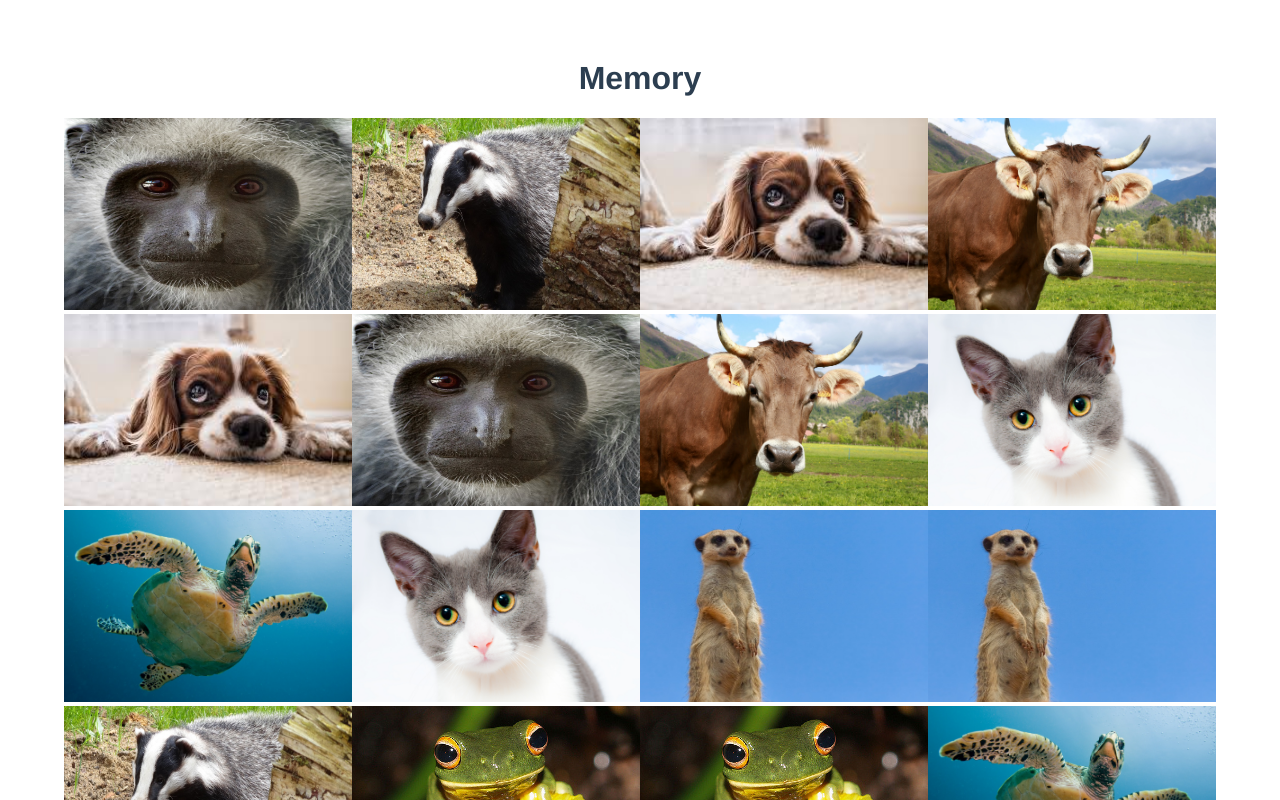
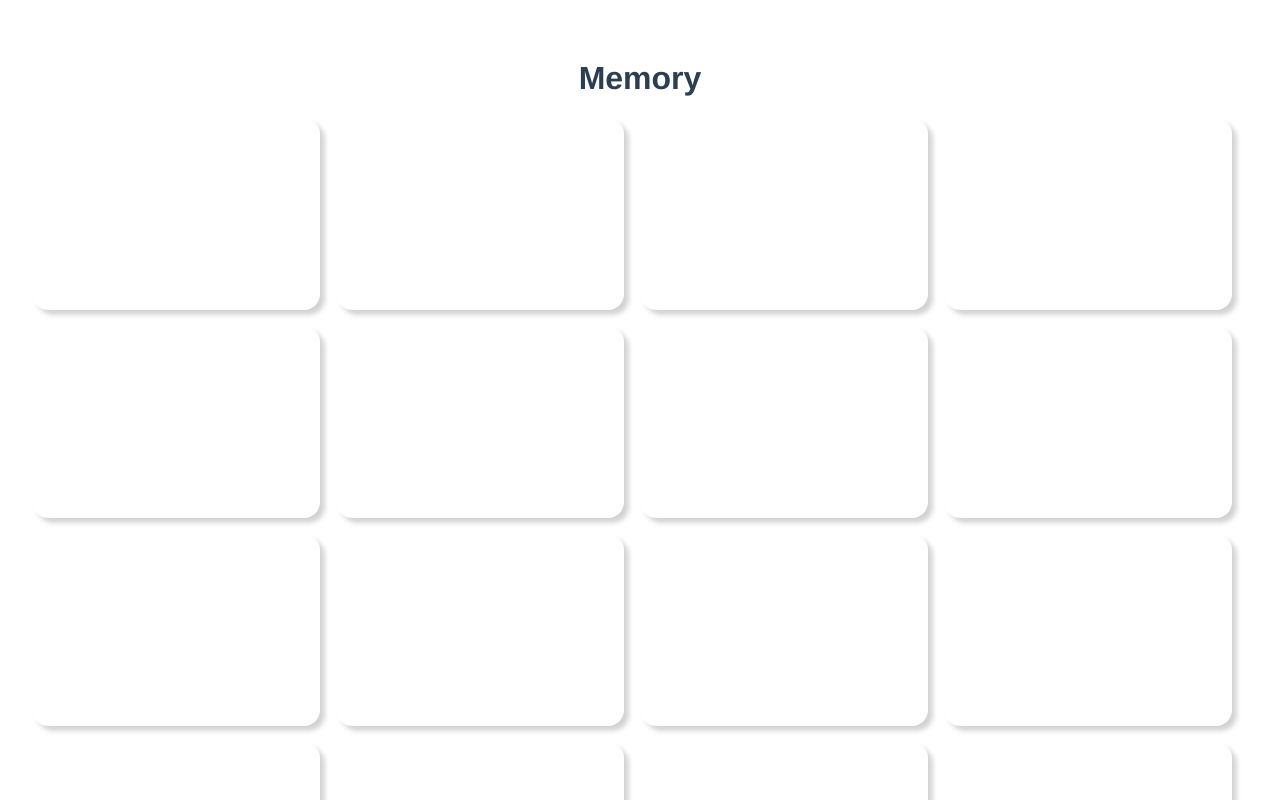
Before and after one commit to ellinorcarlstedt/memory, a Vue app: page / in a window 1280 px wide. Shown: the top 800 px of the page. Built offline with nearby package versions, Linux system fonts and the light colour scheme; the HTML template or start-up script is replaced by a standard one.

Commit message:
cards can be flipped with transition effects

```diff
--- a/src/components/Card.vue
+++ b/src/components/Card.vue
@@ -1,8 +1,18 @@
 <template>
-    <div>
+    <transition-group name="flip">
+    <div class="card"
+         key="image"
+         v-show="flipped"
+         v-on:click="flipCard">
         <img :src="fullImageSource"
              class="card-img">
     </div>
+        <div class="card"
+             key="noImage"
+             v-show="!flipped"
+             v-on:click="flipCard">
+        </div>
+    </transition-group>
 </template>
 
 <script>
@@ -16,6 +26,11 @@
               flipped: false,
           }
         },
+        methods: {
+            flipCard() {
+                this.flipped = !this.flipped;
+            }
+        },
         computed: {
               fullImageSource: function () {
                   return require(`@/images/${this.img}`);
@@ -24,11 +39,40 @@
     }
 </script>
 
-<style scoped>
+<style>
+    * {
+        box-sizing: border-box;
+    }
 
     .card-img {
+        height: 100%;
+        width: 100%;
+    }
+
+    .card {
         height: 12rem;
         width: 18rem;
+        margin-right: 1rem;
+        margin-bottom: 1rem;
+        border-radius: 1rem;
+        box-shadow: 0.3rem 0.3rem 0.3rem lightgrey;
+        overflow: hidden;
     }
 
+    .flip-enter-active {
+        transition: all 0.4s ease;
+    }
+
+    .flip-leave-active {
+        display: none;
+    }
+
+    .flip-enter, .flip-leave {
+        transform: rotateY(180deg);
+        opacity: 0;
+
+    }
+
+
+
 </style>
```
